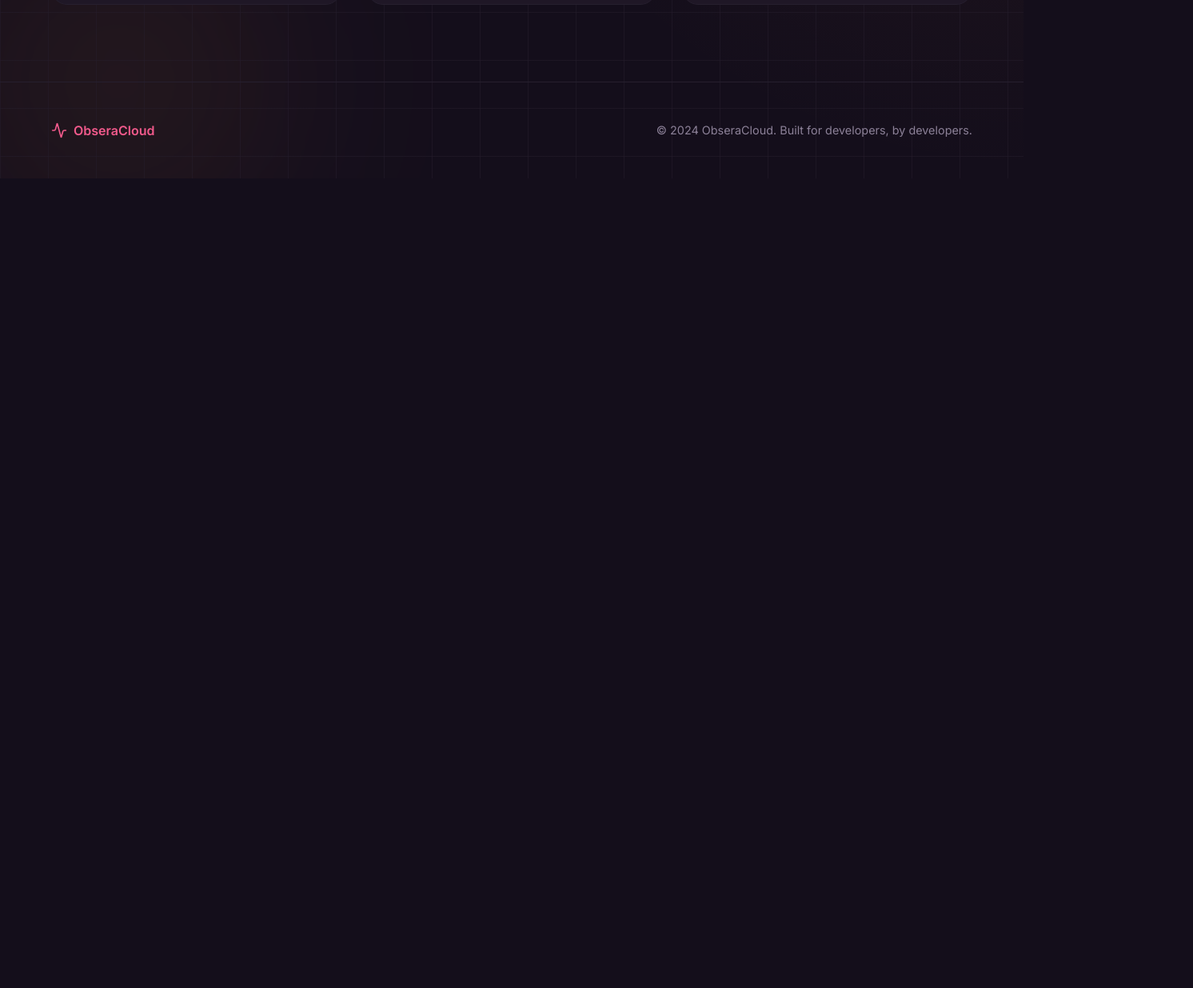
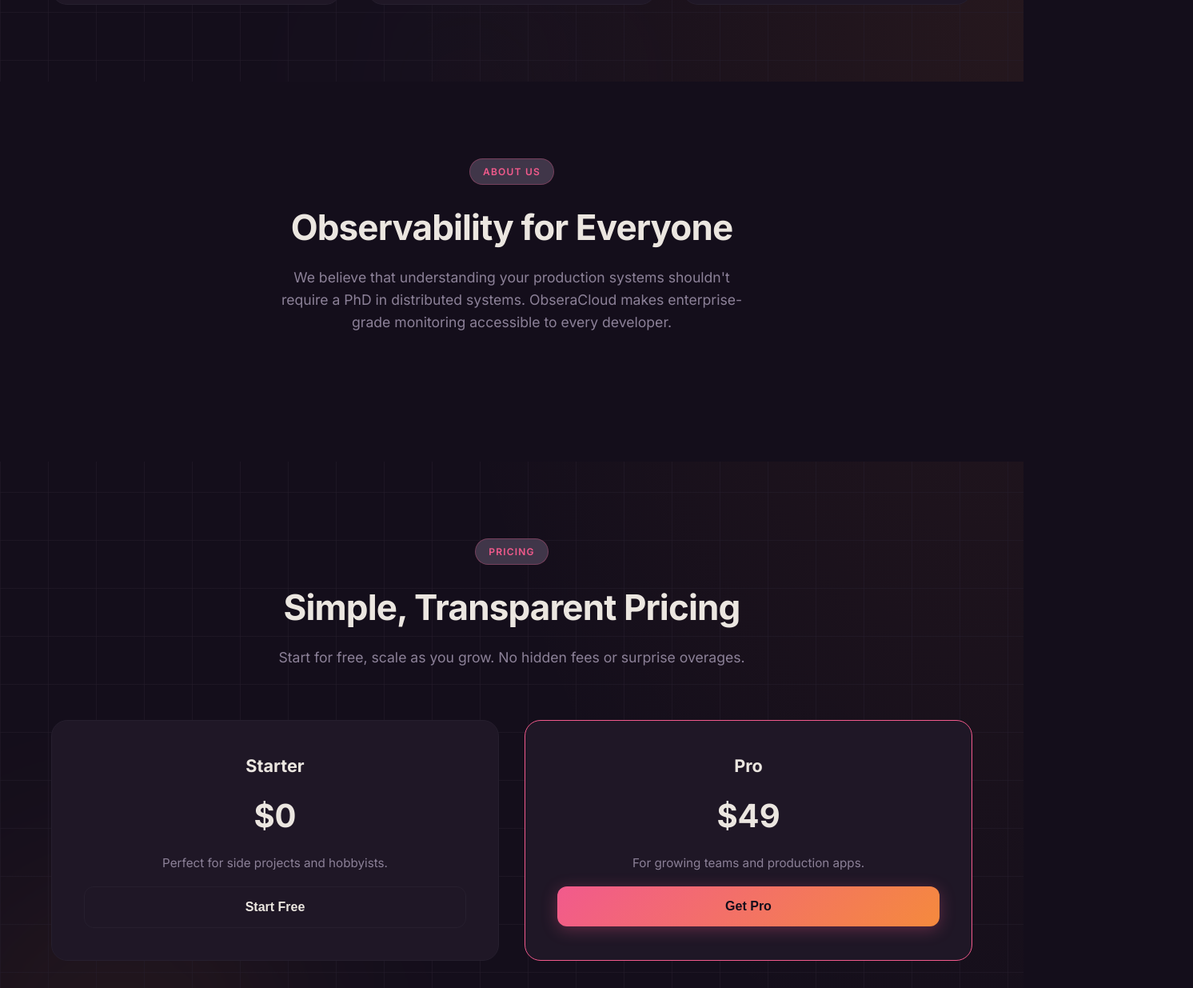
Before and after one commit to Rashid0312/ObseraCloud, a React app in the folder frontend/: page / in a window 1280 px wide. Shown: the part 1545-2780 px from the top of the page at 80% size, 1492 px wide, since content can reach past the window. Before the commit the page ends 1768 px from the top, so only its background shows below. Built offline with nearby package versions, Linux system fonts and the light colour scheme; no server answers; the HTML template or start-up script is replaced by a standard one.

Commit message:
visual and bad gateway fixes

```diff
--- a/frontend/src/components/LandingPage.css
+++ b/frontend/src/components/LandingPage.css
@@ -1,11 +1,12 @@
 /* Landing Page - Uses Global CSS Variables from index.css */
 
 .landing-container {
-    min-height: 100vh;
+    /* No min-height - let content determine size, body handles scroll */
     background: var(--background);
     color: var(--foreground);
     position: relative;
-    overflow-x: hidden;
+    overflow: visible;
+    /* Explicitly prevent this container from scrolling */
 }
 
 /* Background Effects */
--- a/frontend/src/components/LandingPage.tsx
+++ b/frontend/src/components/LandingPage.tsx
@@ -167,6 +167,44 @@
                 </div>
             </section>
 
+            {/* About Section */}
+            <section className="landing-features" id="about" style={{ background: 'var(--background)' }}>
+                <div className="landing-features-header">
+                    <span className="landing-section-badge">About Us</span>
+                    <h2 className="landing-features-title">Observability for Everyone</h2>
+                    <p className="landing-features-subtitle">
+                        We believe that understanding your production systems shouldn't require a PhD in distributed systems.
+                        ObseraCloud makes enterprise-grade monitoring accessible to every developer.
+                    </p>
+                </div>
+            </section>
+
+            {/* Pricing Section */}
+            <section className="landing-features" id="pricing">
+                <div className="landing-features-header">
+                    <span className="landing-section-badge">Pricing</span>
+                    <h2 className="landing-features-title">Simple, Transparent Pricing</h2>
+                    <p className="landing-features-subtitle">
+                        Start for free, scale as you grow. No hidden fees or surprise overages.
+                    </p>
+                </div>
+                {/* Pricing Grid Placeholder */}
+                <div className="landing-features-grid" style={{ gridTemplateColumns: 'repeat(auto-fit, minmax(250px, 1fr))' }}>
+                    <div className="landing-feature-card" style={{ textAlign: 'center' }}>
+                        <h3>Starter</h3>
+                        <div style={{ fontSize: '2.5rem', fontWeight: 'bold', margin: '1rem 0' }}>$0</div>
+                        <p>Perfect for side projects and hobbyists.</p>
+                        <button className="landing-cta-secondary" style={{ width: '100%', marginTop: '1rem', justifyContent: 'center' }}>Start Free</button>
+                    </div>
+                    <div className="landing-feature-card" style={{ textAlign: 'center', borderColor: 'var(--primary)' }}>
+                        <h3>Pro</h3>
+                        <div style={{ fontSize: '2.5rem', fontWeight: 'bold', margin: '1rem 0' }}>$49</div>
+                        <p>For growing teams and production apps.</p>
+                        <button className="landing-cta-primary" style={{ width: '100%', marginTop: '1rem', justifyContent: 'center' }}>Get Pro</button>
+                    </div>
+                </div>
+            </section>
+
             {/* Footer */}
             <footer className="landing-footer">
                 <div className="landing-footer-content">
--- a/frontend/src/index.css
+++ b/frontend/src/index.css
@@ -111,19 +111,30 @@
   padding: 0;
 }
 
-html,
-body,
-#root {
-  min-height: 100vh;
+html {
+  min-height: 100%;
+  scroll-behavior: smooth;
 }
 
 body {
+  margin: 0;
+  padding: 0;
+  min-height: 100vh;
+  /* Ensure body fills viewport */
   background: var(--background);
   color: var(--foreground);
   font-family: var(--font-sans);
   -webkit-font-smoothing: antialiased;
   -moz-osx-font-smoothing: grayscale;
   line-height: 1.5;
+  overflow-x: hidden;
+  /* Prevent horizontal scroll globally */
+}
+
+#root {
+  min-height: 100vh;
+  display: flex;
+  flex-direction: column;
 }
 
 /* Scrollbar Styling */
```
Also changed, not shown: 1 other file (tests, documents, lock files or other folders).
